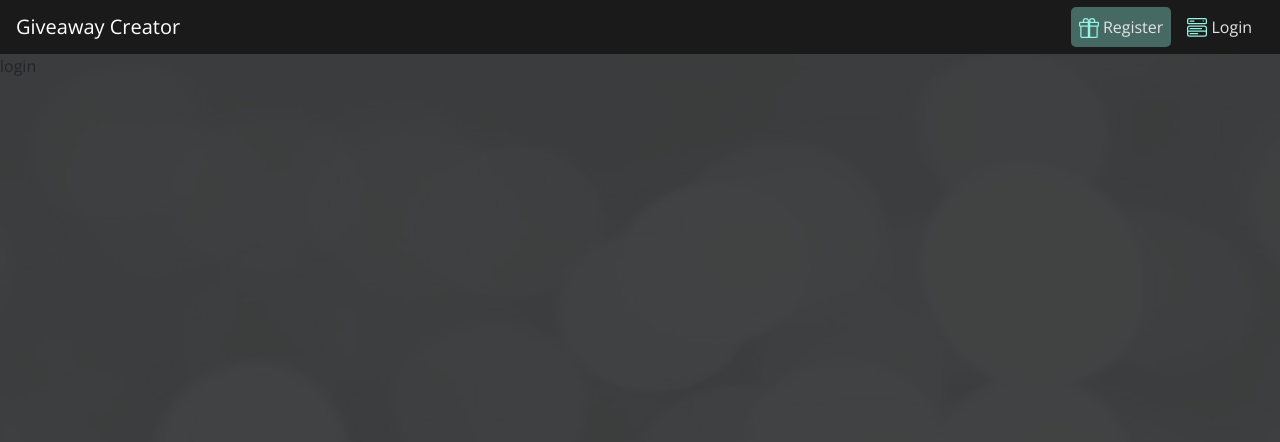
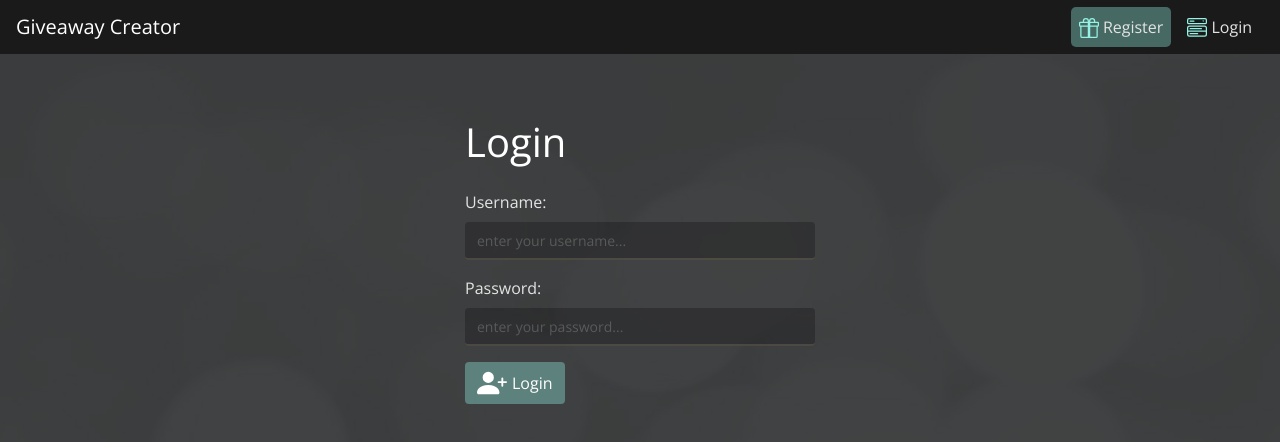
Before and after one commit to Andrei1524/gw-creator, a Nuxt app in the folder client/: page /login in a window 1280 px wide. Shown: the top 442 px of the page. Built offline with nearby package versions, Linux system fonts and the light colour scheme.

Commit message:
add login page

```diff
--- a/client/assets/css/override/bootstrap-vue.scss
+++ b/client/assets/css/override/bootstrap-vue.scss
@@ -1,3 +1,8 @@
+// HEADERS
+h1 {
+  color: $white;
+}
+
 // CUSTOM BOOTSTRAP
 .custom-dropdown {
   .nav-link {
@@ -109,7 +114,7 @@ btn:focus, a:focus {
 .custom-btn {
   display: flex;
   align-items: center;
-  background: $medium-green;
+  background: $quarter-opacity-light-blue;
   border: none;
   transition: 0.3s;
 
--- a/client/pages/login.vue
+++ b/client/pages/login.vue
@@ -1,10 +1,99 @@
 <template>
-  <div>
-    login
+  <div class="login-page">
+    <b-container class="mt-5 form">
+      <b-row class="justify-content-md-center">
+        <b-col col lg="4">
+          <h1 class='mt-3 mb-4'>Login</h1>
+          <b-form
+            v-if="show"
+            class="custom-form"
+            novalidate
+          >
+            <custom-input
+              v-model='form.username'
+              :name="'username'"
+              :label="'Username:'"
+              :label-for="'username'"
+              :type="'text'"
+              :placeholder="'enter your username...'"
+              :v="$v.form.username"
+              :required="true"
+            />
+
+            <custom-input
+              v-model='form.password'
+              :name="'password'"
+              :label="'Password:'"
+              :label-for="'password'"
+              :type="'password'"
+              :placeholder="'enter your password...'"
+              :required="true"
+              :v="$v.form.password"
+            />
+
+            <b-button class='custom-btn' :class="{ 'btn-error': $v.$error }" type="submit" variant="primary" @click='onSubmit'>
+              <b-icon
+                v-if='$v.$error'
+                icon="outlet"
+                aria-hidden="true"
+                style="width: 30px; height: 30px;"
+              ></b-icon>
+              <b-icon
+                v-else
+                icon="person-plus-fill"
+                aria-hidden="true"
+                style="width: 30px; height: 30px;"
+              ></b-icon>
+              Login
+            </b-button>
+          </b-form>
+        </b-col>
+      </b-row>
+    </b-container>
   </div>
 </template>
 
 <script>
+import { required, minLength } from "vuelidate/lib/validators";
+import customInput from '~/components/customFormElements/customInput'
+
 export default {
+  components: { customInput },
+
+  data() {
+    return {
+      form: {
+        username: '',
+        password: ''
+      },
+      show: true,
+    }
+  },
+
+  validations: {
+    form: {
+      username: {
+        required,
+        minLength: minLength(3),
+      },
+
+      password: {
+        required,
+        minLength: minLength(3),
+      },
+    },
+  },
+
+  methods: {
+    onSubmit(event) {
+      event.preventDefault()
+      this.$v.form.$touch();
+      // if its still pending or an error is returned do not submit
+      if (this.$v.form.$pending || this.$v.form.$error) return;
+      // to form submit after this
+      const params = { ...this.form }
+      console.log(params)
+    },
+  },
 }
 </script>
--- a/client/pages/register.vue
+++ b/client/pages/register.vue
@@ -3,21 +3,12 @@
     <b-container class="mt-5 form">
       <b-row class="justify-content-md-center">
         <b-col col lg="4">
+          <h1 class='mt-3 mb-4'>Register</h1>
           <b-form
             v-if="show"
             class="custom-form"
             novalidate
           >
-            <custom-input
-              v-model='form.email'
-              :name="'email'"
-              :label="'Email:'"
-              :label-for="'email'"
-              :type="'email'"
-              :placeholder="'enter your email...'"
-              :required="true"
-              :v="$v.form.email"
-            />
             <custom-input
               v-model='form.username'
               :name="'username'"
@@ -29,18 +20,40 @@
               :required="true"
             />
 
+            <custom-input
+              v-model='form.email'
+              :name="'email'"
+              :label="'Email:'"
+              :label-for="'email'"
+              :type="'email'"
+              :placeholder="'enter your email...'"
+              :required="true"
+              :v="$v.form.email"
+            />
+
+            <custom-input
+              v-model='form.password'
+              :name="'password'"
+              :label="'Password:'"
+              :label-for="'password'"
+              :type="'password'"
+              :placeholder="'enter your password...'"
+              :required="true"
+              :v="$v.form.password"
+            />
+
             <b-button class='custom-btn' :class="{ 'btn-error': $v.$error }" type="submit" variant="primary" @click='onSubmit'>
               <b-icon
+                v-if='$v.$error'
                 icon="outlet"
                 aria-hidden="true"
                 style="width: 30px; height: 30px;"
-                v-if='$v.$error'
               ></b-icon>
               <b-icon
+                v-else
                 icon="person-plus-fill"
                 aria-hidden="true"
                 style="width: 30px; height: 30px;"
-                v-else
               ></b-icon>
               Register
             </b-button>
@@ -63,6 +76,7 @@ export default {
       form: {
         email: '',
         username: '',
+        password: ''
       },
       show: true,
     }
@@ -78,6 +92,11 @@ export default {
         required,
         minLength: minLength(3),
       },
+
+      password: {
+        required,
+        minLength: minLength(3),
+      },
     },
   },
 
@@ -88,7 +107,8 @@ export default {
       // if its still pending or an error is returned do not submit
       if (this.$v.form.$pending || this.$v.form.$error) return;
       // to form submit after this
-      console.log('submit')
+      const params = { ...this.form }
+      console.log(params)
     },
   },
 }
```
